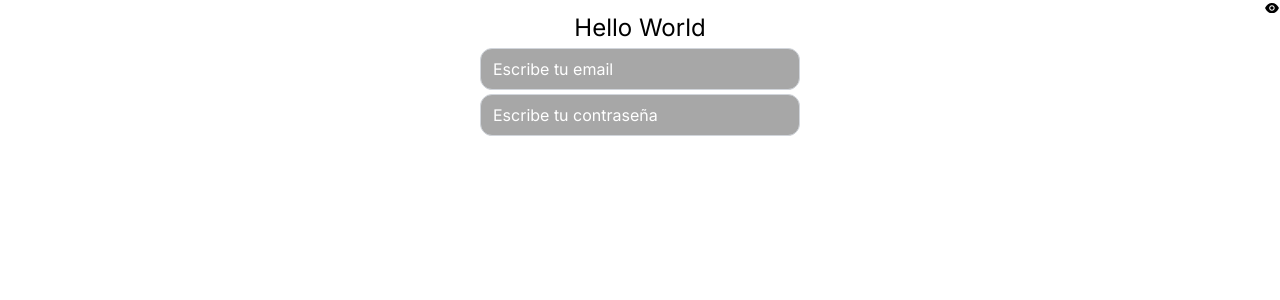
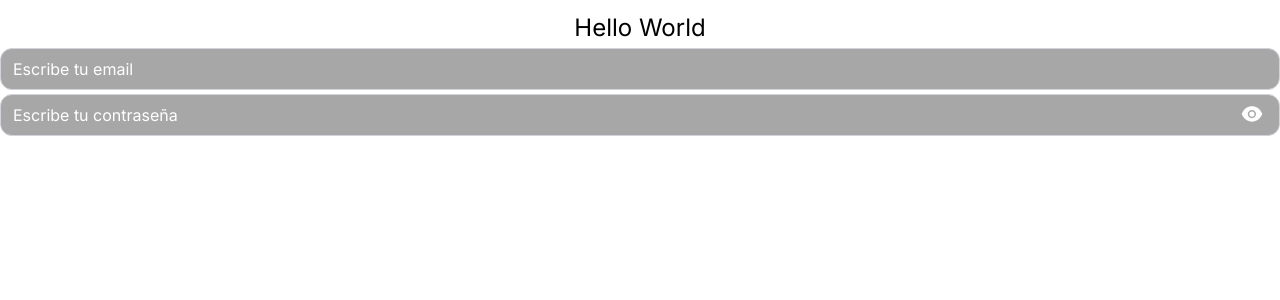
Before and after one commit to Sstark97/chat-now, a Next.js app: page / in a window 1280 px wide. Shown: the top 300 px of the page. Built offline with nearby package versions, Linux system fonts and the light colour scheme.

Commit message:
Finish PasswordInput

```diff
--- a/package.json
+++ b/package.json
@@ -6,7 +6,8 @@
     "dev": "next dev",
     "build": "next build",
     "start": "next start",
-    "lint": "next lint"
+    "lint": "next lint",
+    "prettier": "prettier --write src/**/*.{js,jsx,ts,tsx}"
   },
   "prisma": {
     "schema": "src/pages/api/prisma/schema.prisma"
--- a/src/components/Input.tsx
+++ b/src/components/Input.tsx
@@ -1,13 +1,15 @@
 import type { InputProps } from "@customTypes/components"
 
-const Input = ({ type, placeholder }: InputProps) => (
-    <div className="w-1/4 relative flex flex-col mx-auto">
+const Input = ({ type, placeholder, children}: InputProps) => (
+    <div className="relative flex flex-col mx-auto">
         <input
             type={type}
             placeholder={placeholder}
             className="bg-secondary text-white placeholder-white border border-gray-300 rounded-xl px-3 py-2 mt-1 focus:outline-none focus:ring-2 focus:ring-purple-600 focus:border-transparent"
+            autoComplete="new-password"
             required
         />
+        {children}
     </div>
 )
 
--- a/src/components/PasswordInput.tsx
+++ b/src/components/PasswordInput.tsx
@@ -4,24 +4,16 @@ import { AiFillEye, AiFillEyeInvisible } from "react-icons/ai"
 
 const PasswordInput = ({ placeholder }: { placeholder: string }) => {
     const [showPassword, setShowPassword] = useState(false)
-    const iconClass = "absolute top-0 right-0"
+    const iconClass = "absolute top-3 right-4 fill-white text-xl lg:text-2xl"
 
     const handleShowPassword = () => {
         setShowPassword(!showPassword)
     }
 
     return (
-        <div>
-            <Input type={showPassword ? "text" : "password"} placeholder={placeholder} />
-            {showPassword ? (
-                <AiFillEyeInvisible
-                    className={iconClass}
-                    onClick={handleShowPassword}
-                />
-            ) : (
-                <AiFillEye className={iconClass} onClick={handleShowPassword} />
-            )}
-        </div>
+        <Input type={showPassword ? "text" : "password"} placeholder={placeholder}>
+            {showPassword ? <AiFillEyeInvisible className={iconClass} onClick={handleShowPassword} /> : <AiFillEye className={iconClass} onClick={handleShowPassword} />}
+        </Input>
     )
 }
 
```
Also changed, not shown: src/types/components.ts (+4 -6 lines).
